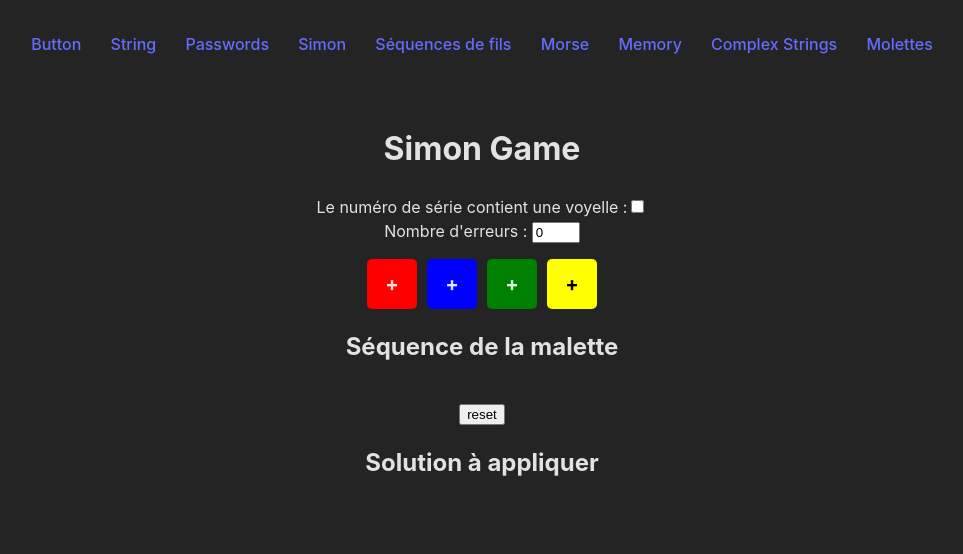
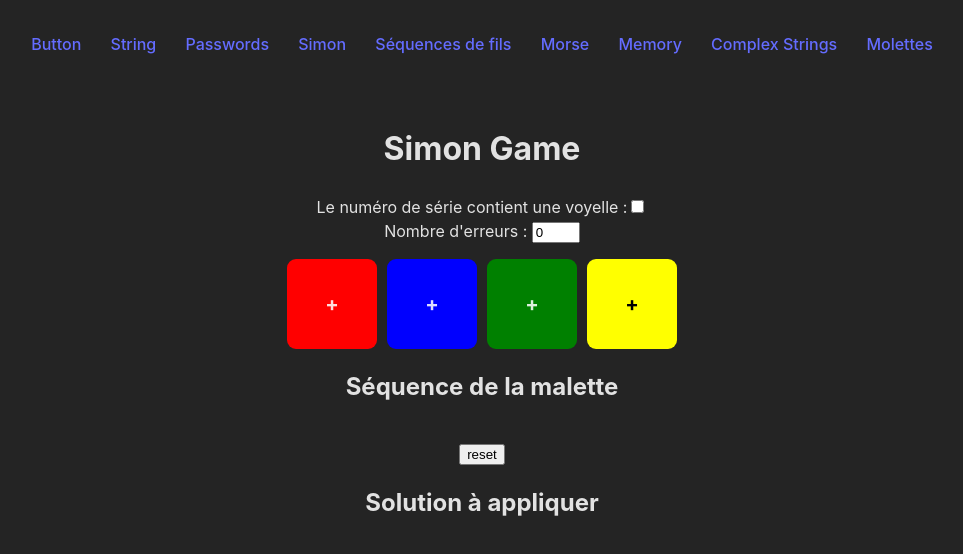
Before and after one commit to ThomasLaforge/ktane-pwa, a React (Vite) app: page /simon-game in a window 1280 px wide. Shown: the top 554 px of the page, without its empty margins (158-1121 px from the left). Built offline with nearby package versions, Linux system fonts and the light colour scheme.

Commit message:
update size simon tiles

```diff
--- a/src/styles/_simon.scss
+++ b/src/styles/_simon.scss
@@ -26,7 +26,7 @@
     .color-form-elt,
     .sequence-elt,
     .color-to-click {
-      $box_size: 50px;
+      $box_size: 90px;
       height: $box_size;
       width: $box_size;
 
```
